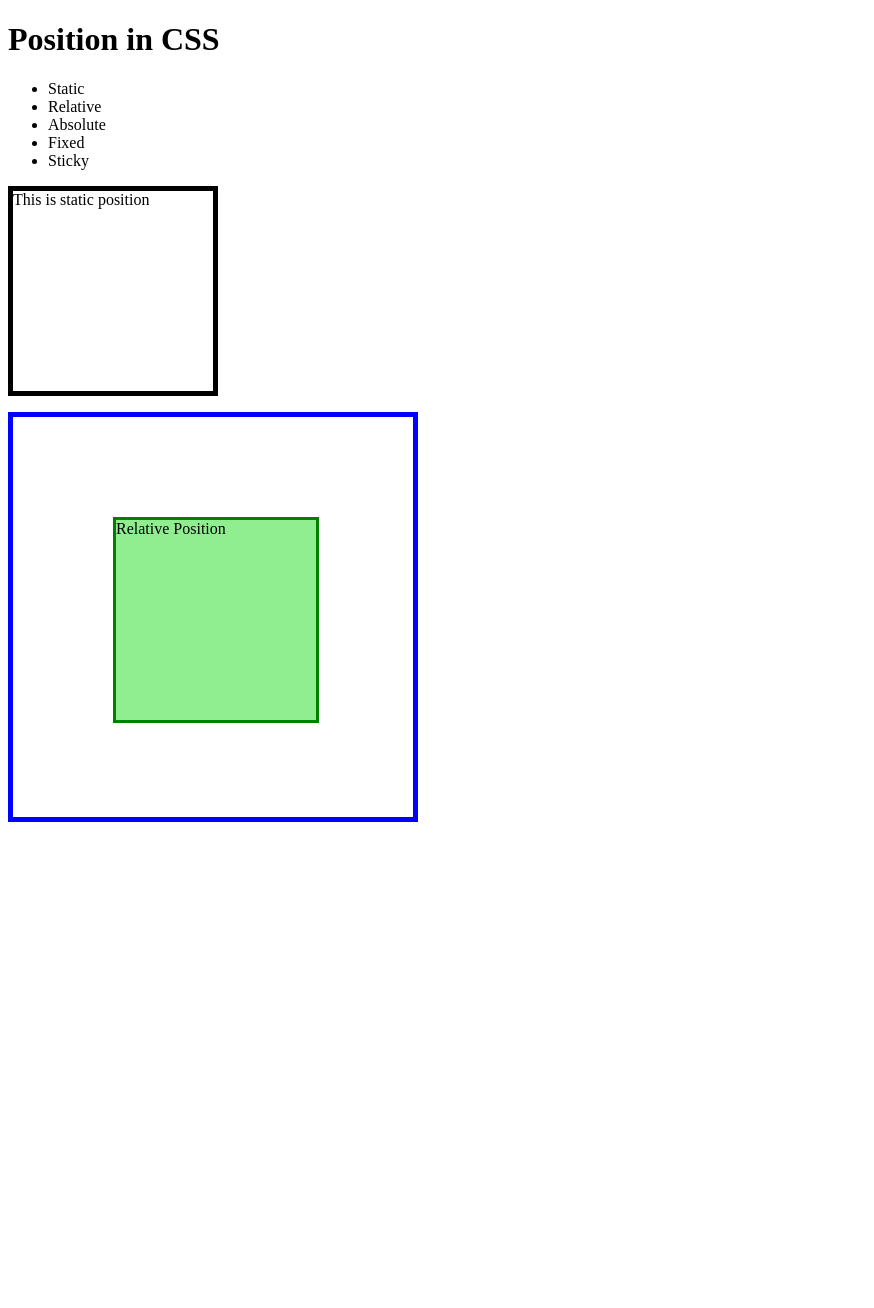
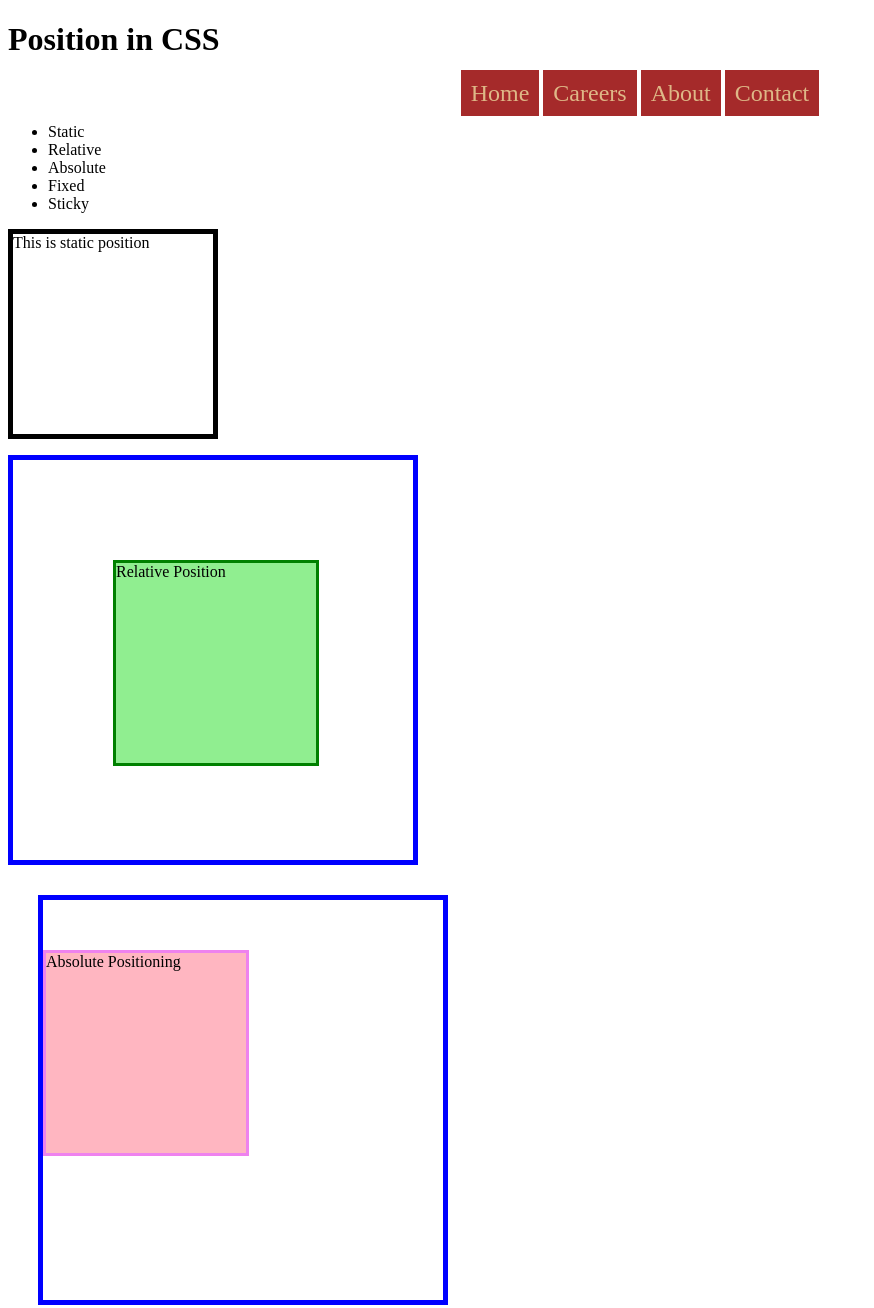
Before and after one commit to divya29113/myfirstrepository, a plain HTML site: page position.html in a window 1280 px wide. Shown: the whole page, without its empty margins (0-874 px from the left). Before the commit the page ends 830 px from the top, so only its background shows below. Drawn offline with Linux system fonts and the light colour scheme.

Commit message:
Completed Position

```diff
--- a/position.css
+++ b/position.css
@@ -22,6 +22,53 @@
     width: 200px;
     height: 200px;
     position: relative;
+    z-index:100;
     top: 100px;
     left: 100px;
 }
+
+/*absolute*/
+.parentabsolute{
+    border: 5px solid blue;
+    width: 400px;
+    height: 400px;
+    margin: 30px;
+    position:relative;
+}
+
+.childabsolute{
+    border:3px solid violet ;
+    background: lightpink;
+    width: 200px;
+    height: 200px;
+    position:absolute;
+    top: 50px;
+}
+
+.fixed{
+    border:3px solid violet ;
+    background: lightpink;
+    width: 100px;
+    height: 100px;
+    position: fixed;
+    top: 5px;
+    left: 50px;
+
+}
+.sticky{
+    text-align: center;
+    position: sticky;
+    top: 0px;
+}
+
+.sticky nav a{
+    font-size: 1.5rem;
+    padding: 10px;
+    text-decoration: none;
+    color: burlywood;
+    background: brown;
+}
+
+nav a:hover{
+    color: red;
+}
--- a/position.html
+++ b/position.html
@@ -8,6 +8,15 @@
  </head>
  <body>
     <h1>Position in CSS</h1>
+    <div class="sticky">
+        <nav>
+            <a href="">Home</a>
+            <a href="">Careers</a>
+            <a href="">About</a>
+            <a href="">Contact</a>
+
+        </nav>
+    </div>
     <ul>
         <li>Static</li>
         <li>Relative</li>
@@ -21,5 +30,10 @@
     <div class="outerdiv">
         <div class="innerdiv">Relative Position</div>
     </div>
+
+    <div class="parentabsolute">
+        <div class="childabsolute">Absolute Positioning</div>
+    </div>
+    <!--<div class="fixed">Fixed Position</div>-->
  </body>
  </html>
```
